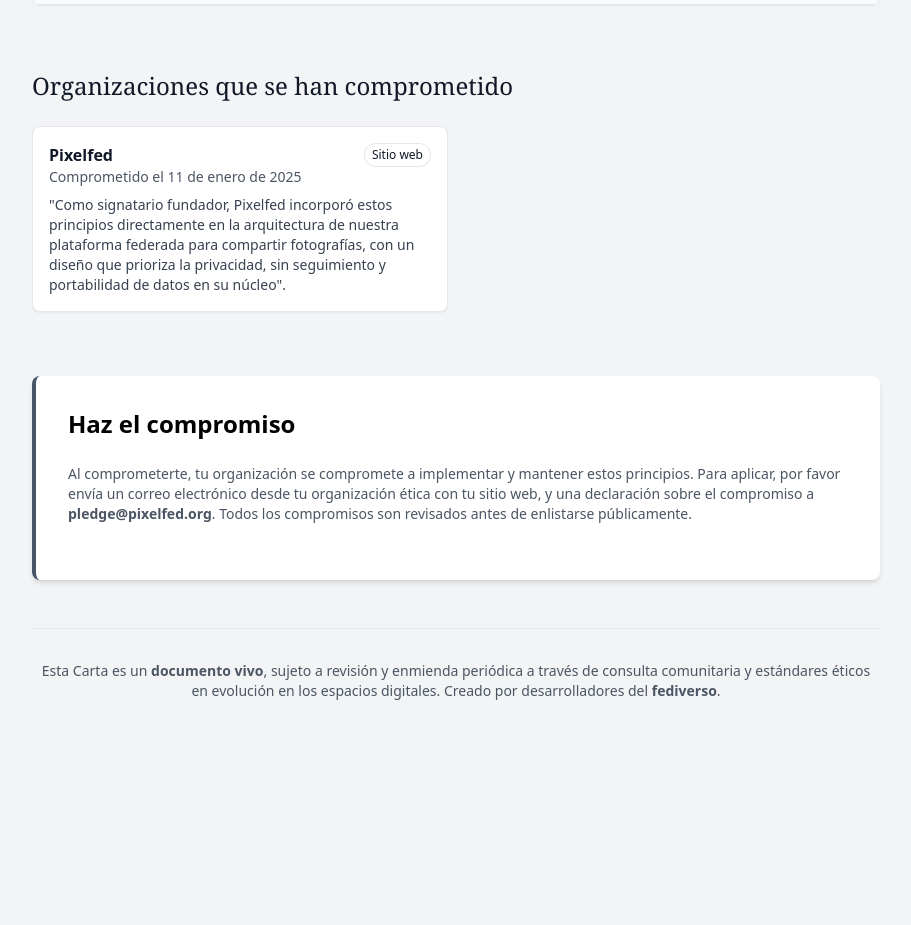
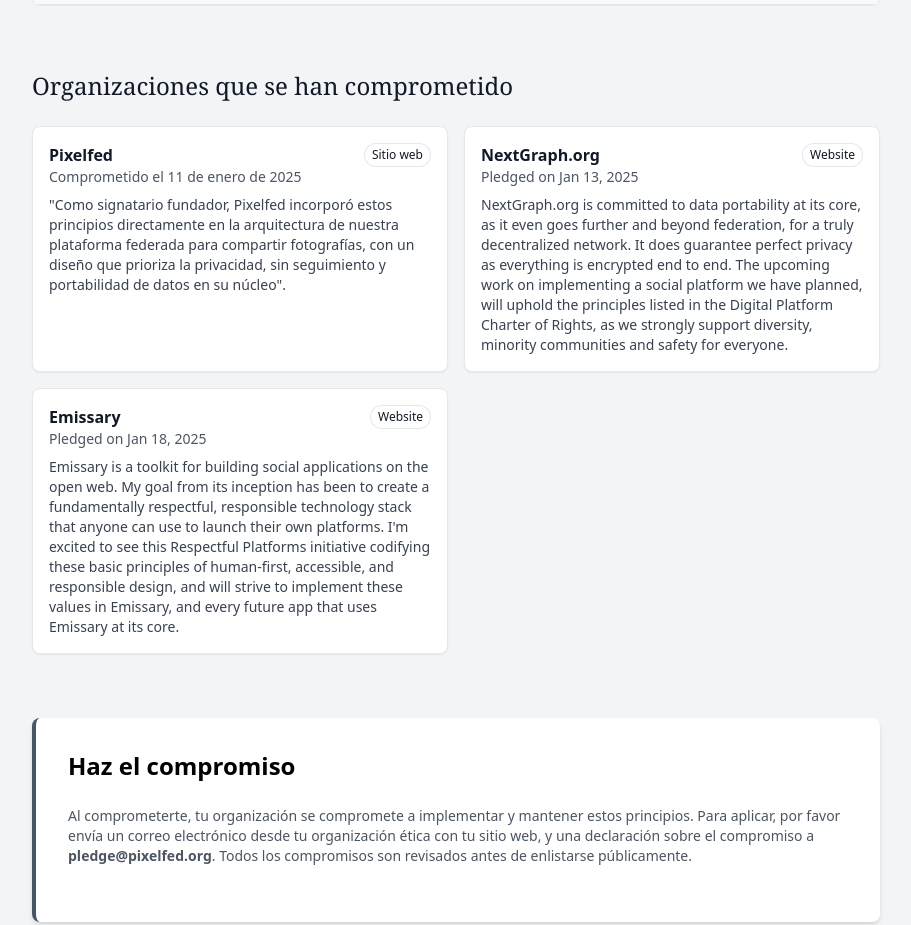
Before and after one commit to RespectfulPlatforms/website, a plain HTML site: page lang/es/index.html in a window 1280 px wide. Shown: the part 1423-2348 px from the top of the page, without its empty margins (184-1095 px from the left). Before the commit the page ends 2172 px from the top, so only its background shows below. Drawn offline with nearby package versions, Linux system fonts and the light colour scheme.

Commit message:
Add Emissary

```diff
--- a/lang/es/index.html
+++ b/lang/es/index.html
@@ -275,7 +275,18 @@
         ];
 
         const pledges = [
-            // add here
+            {
+              name: "NextGraph.org",
+              date: "Jan 13, 2025",
+              website: "https://NextGraph.org",
+              statement: "NextGraph.org is committed to data portability at its core, as it even goes further and beyond federation, for a truly decentralized network. It does guarantee perfect privacy as everything is encrypted end to end. The upcoming work on implementing a social platform we have planned, will uphold the principles listed in the Digital Platform Charter of Rights, as we strongly support diversity, minority communities and safety for everyone."
+            },
+            {
+              name: "Emissary",
+              date: "Jan 18, 2025",
+              website: "https://emissary.dev",
+              statement: "Emissary is a toolkit for building social applications on the open web. My goal from its inception has been to create a fundamentally respectful, responsible technology stack that anyone can use to launch their own platforms.  I'm excited to see this Respectful Platforms initiative codifying these basic principles of human-first, accessible, and responsible design, and will strive to implement these values in Emissary, and every future app that uses Emissary at its core."
+            },
         ];
 
         function createArticleElement(article, index) {
```
Also changed, not shown: index.html (+6 -0 lines), lang/fr/index.html (+12 -1 lines), lang/pl/index.html (+12 -1 lines), lang/ru/index.html (+12 -1 lines).
